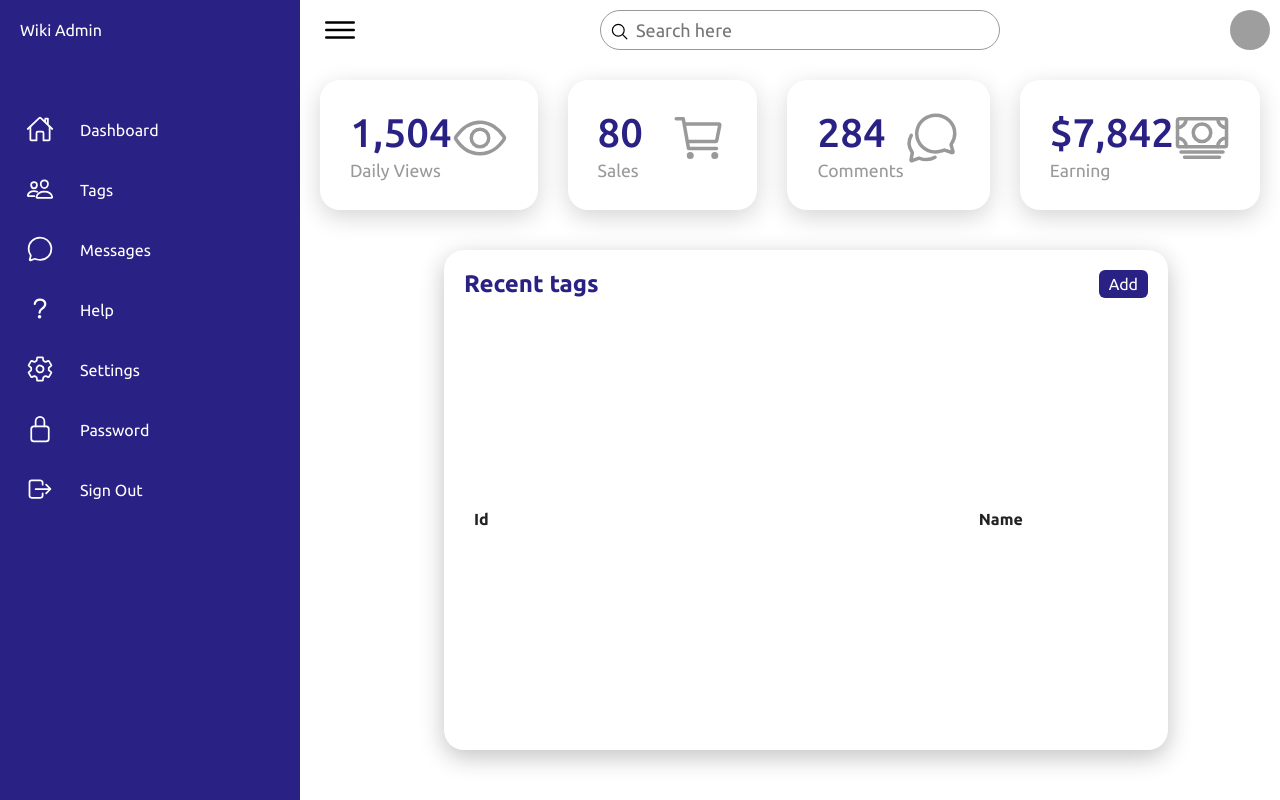
After one commit to BilalChbanat/Wiki, a PHP site: the page made by views/tag.php in a window 1280 px wide; the page is wider, and only the part inside the window is pictured. The commit adds this page. Run offline with PHP 8.4, Linux system fonts and the light colour scheme; the template is opened without the code that fills it, so the values that code supplies are empty; grey boxes are pictures that could not be loaded.

Commit message:
show tags in dashboard is done

```diff
--- a/src/Models/TagsModel.php
+++ b/src/Models/TagsModel.php
@@ -3,8 +3,10 @@ namespace App\Models;
 
 class TagsModel extends Model
 {
-    public function show()
+
+    function show()
     {
         return $this->selectRecords("tag");
     }
+
 }
--- a/src/Routes/index.php
+++ b/src/Routes/index.php
@@ -4,15 +4,18 @@ use App\Router;
 
 use App\Controllers\HomeController;
 use App\Controllers\DashboardController;
+use App\Controllers\TagsController;
 
 $router = new Router();
 
 $router->get('/', HomeController::class, 'index');
 $router->get('/dashboard', DashboardController::class, 'index');
+$router->get('/tag', TagsController::class, 'index');
 $router->get('/addCat', DashboardController::class, 'add');
 $router->get('/deleteAction', DashboardController::class, 'deleteAction');
 $router->post('/addAction', DashboardController::class, 'addAction');
 $router->get('/update', DashboardController::class, 'update');
+$router->get('/updateTag', DashboardController::class, 'updateTag');
 $router->post('/updateAction', DashboardController::class, 'updateAction');
 // $router->get('/dashboard', DashboardController::class, 'index');
 // $router->get('/user', HomeController::class, 'user');
--- a/views/includes/dashboardNav.php
+++ b/views/includes/dashboardNav.php
@@ -16,11 +16,11 @@
         </li>
 
         <li>
-            <a href="#">
+            <a href="/tag">
                 <span class="icon">
                     <ion-icon name="people-outline"></ion-icon>
                 </span>
-                <span class="title">Customers</span>
+                <span class="title">Tags</span>
             </a>
         </li>
 
--- /dev/null
+++ b/views/tag.php
@@ -0,0 +1,139 @@
+<!DOCTYPE html>
+<html lang="en">
+
+<head>
+    <meta charset="UTF-8">
+    <meta http-equiv="X-UA-Compatible" content="IE=edge">
+    <meta name="viewport" content="width=device-width, initial-scale=1.0">
+    <link rel="icon" href="./assets/images/logo.svg">
+    <title>Wiki Admin Dashboard</title>
+    <link rel="stylesheet" href="./assets/css/style.css">
+</head>
+
+<body>
+    <!-- =============== Navigation ================ -->
+    <div class="container">
+        <?php
+        require_once('includes/dashboardNav.php');
+        ?>
+        <!-- ========================= Main ==================== -->
+        <div class="main">
+            <div class="topbar">
+                <div class="toggle">
+                    <ion-icon name="menu-outline"></ion-icon>
+                </div>
+
+                <div class="search">
+                    <label>
+                        <input type="text" placeholder="Search here">
+                        <ion-icon name="search-outline"></ion-icon>
+                    </label>
+                </div>
+
+                <div class="user">
+                    <img src="./assets/images/uploads/person1.svg" alt="">
+                </div>
+            </div>
+
+            <!-- ======================= Cards ================== -->
+            <div class="cardBox">
+                <div class="card">
+                    <div>
+                        <div class="numbers">1,504</div>
+                        <div class="cardName">Daily Views</div>
+                    </div>
+
+                    <div class="iconBx">
+                        <ion-icon name="eye-outline"></ion-icon>
+                    </div>
+                </div>
+
+                <div class="card">
+                    <div>
+                        <div class="numbers">80</div>
+                        <div class="cardName">Sales</div>
+                    </div>
+
+                    <div class="iconBx">
+                        <ion-icon name="cart-outline"></ion-icon>
+                    </div>
+                </div>
+
+                <div class="card">
+                    <div>
+                        <div class="numbers">284</div>
+                        <div class="cardName">Comments</div>
+                    </div>
+
+                    <div class="iconBx">
+                        <ion-icon name="chatbubbles-outline"></ion-icon>
+                    </div>
+                </div>
+
+                <div class="card">
+                    <div>
+                        <div class="numbers">$7,842</div>
+                        <div class="cardName">Earning</div>
+                    </div>
+
+                    <div class="iconBx">
+                        <ion-icon name="cash-outline"></ion-icon>
+                    </div>
+                </div>
+            </div>
+
+            <!-- ================ Order Details List ================= -->
+            <div class="details" style="width:100vw;padding-left:9rem;">
+                <div class="recentOrders">
+                    <div class="cardHeader">
+                        <h2>Recent tags</h2>
+                        <a href="/addTag" class="btn">Add</a>
+                    </div>
+
+                    <table>
+                        <thead>
+                            <tr>
+                                <td>Id</td>
+                                <td>Name</td>
+                                <td></td>
+                            </tr>
+                        </thead>
+
+                        <tbody>
+                            <?php
+                            foreach ($tags as $tag):
+                                ?>
+                                <tr>
+                                    <td>
+                                        <?= $tag['id'] ?>
+                                    </td>
+                                    <td>
+                                        <?= $tag['name'] ?>
+                                    </td>
+                                    <td>
+                                        <a class="status inProgress"
+                                            href="http://localhost:8000/updateTag?id=<?= $tag['id'] ?>">Update</a>
+                                        <a class="status return"
+                                            href="http://localhost:8000/deleteActionTag?id=<?= $tag['id'] ?>">DELETE</a>
+                                    </td>
+
+                                </tr>
+                            <?php endforeach; ?>
+                        </tbody>
+                    </table>
+                </div>
+                <!-- ================= New Customers ================ -->
+
+            </div>
+        </div>
+    </div>
+
+    <!-- =========== Scripts =========  -->
+    <script src="../public/assets/javascript/main.js"></script>
+
+    <!-- ====== ionicons ======= -->
+    <script type="module" src="https://unpkg.com/ionicons@5.5.2/dist/ionicons/ionicons.esm.js"></script>
+    <script nomodule src="https://unpkg.com/ionicons@5.5.2/dist/ionicons/ionicons.js"></script>
+</body>
+
+</html>
```
Also changed, not shown: src/Controllers/TagsController.php (+62 -7 lines), views/addTag.php (added, +17 -0 lines).
